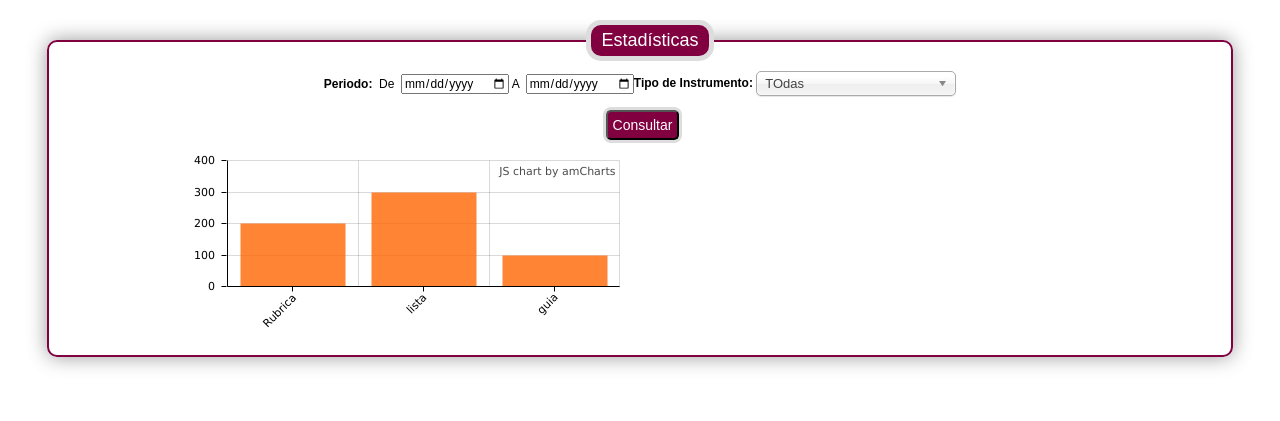
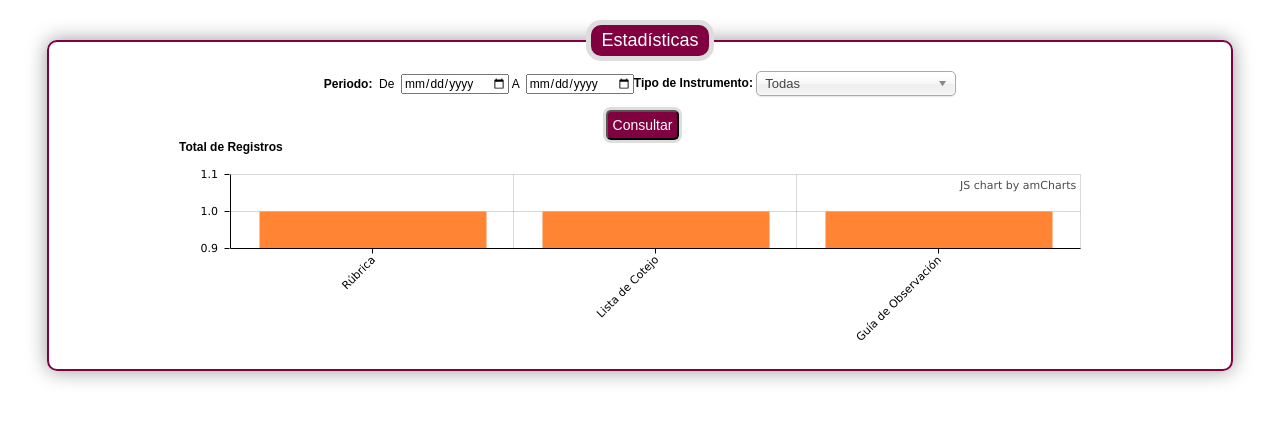
Before and after one commit to solorulo/ttr, a Django app: page /estadisticas in a window 1280 px wide. Shown: the part 174-595 px from the top of the page. Run offline with Django 3.2, Linux system fonts and the light colour scheme; a user stored in the database is signed in; tables that the repository leaves empty hold one stand-in row (values such as "Sample post"); some libraries are stand-ins or nearby versions.

Commit message:
Estadisticas
Grafica de Estadisticas

```diff
--- a/ttr/templates/Estadisticas/estadisticas.html
+++ b/ttr/templates/Estadisticas/estadisticas.html
@@ -14,20 +14,21 @@
 
 
 <script type="text/javascript">
+
             var chart;
 
             var chartData = [
                 {
-                    "instrumento": "Rubrica",
-                    "visits": 200
+                    "instrumento": "Rúbrica",
+                    "visits": {{respuesta.rubricaC}}
                 },
                 {
-                    "instrumento": "lista",
-                    "visits": 300
+                    "instrumento": "Lista de Cotejo",
+                    "visits": {{respuesta.listaC}}
                 },
                 {
-                    "instrumento": "guia",
-                    "visits": 100
+                    "instrumento": "Guía de Observación",
+                    "visits": {{respuesta.guiaC}}
                 }
 
             ];
@@ -70,11 +71,12 @@
 
                 chart.write("chartdiv");
             });
+
         </script>
-       <!-- <script type="text/javascript">
-            var chart;
-            var chartData = [];
-            var chartCursor;
+        <script type="text/javascript">
+            var chart2;
+            var chartData2 = [];
+            var chartCursor2;
 
 
 
@@ -83,24 +85,24 @@
                 generateChartData();
 
                 // SERIAL CHART
-                chart = new AmCharts.AmSerialChart();
-                chart.pathToImages = "../amcharts/images/";
-                chart.dataProvider = chartData;
-                chart.categoryField = "date";
-                chart.balloon.bulletSize = 5;
+                chart2 = new AmCharts.AmSerialChart();
+                chart2.pathToImages = "/static/js/amcharts/images/";
+                chart2.dataProvider = chartData2;
+                chart2.categoryField = "date";
+                chart2.balloon.bulletSize = 5;
 
                 // listen for "dataUpdated" event (fired when chart is rendered) and call zoomChart method when it happens
-                chart.addListener("dataUpdated", zoomChart);
+                chart2.addListener("dataUpdated", zoomChart);
 
                 // AXES
                 // category
-                var categoryAxis = chart.categoryAxis;
-                categoryAxis.parseDates = true; // as our data is date-based, we set parseDates to true
-                categoryAxis.minPeriod = "DD"; // our data is daily, so we set minPeriod to DD
-                categoryAxis.dashLength = 1;
-                categoryAxis.minorGridEnabled = true;
-                categoryAxis.twoLineMode = true;
-                categoryAxis.dateFormats = [{
+                var categoryAxis2 = chart2.categoryAxis;
+                categoryAxis2.parseDates = true; // as our data is date-based, we set parseDates to true
+                categoryAxis2.minPeriod = "DD"; // our data is daily, so we set minPeriod to DD
+                categoryAxis2.dashLength = 1;
+                categoryAxis2.minorGridEnabled = true;
+                categoryAxis2.twoLineMode = true;
+                categoryAxis2.dateFormats = [{
                     period: 'fff',
                     format: 'JJ:NN:SS'
                 }, {
@@ -126,48 +128,53 @@
                     format: 'YYYY'
                 }];
 
-                categoryAxis.axisColor = "#DADADA";
+                categoryAxis2.axisColor = "#DADADA";
 
                 // value
-                var valueAxis = new AmCharts.ValueAxis();
-                valueAxis.axisAlpha = 0;
-                valueAxis.dashLength = 1;
-                chart.addValueAxis(valueAxis);
+                var valueAxis2 = new AmCharts.ValueAxis();
+                valueAxis2.axisAlpha = 0;
+                valueAxis2.dashLength = 1;
+                chart2.addValueAxis(valueAxis2);
 
                 // GRAPH
-                var graph = new AmCharts.AmGraph();
-                graph.title = "red line";
-                graph.valueField = "visits";
-                graph.bullet = "round";
-                graph.bulletBorderColor = "#FFFFFF";
-                graph.bulletBorderThickness = 2;
-                graph.bulletBorderAlpha = 1;
-                graph.lineThickness = 2;
-                graph.lineColor = "#5fb503";
-                graph.negativeLineColor = "#efcc26";
-                graph.hideBulletsCount = 50; // this makes the chart to hide bullets when there are more than 50 series in selection
-                chart.addGraph(graph);
+                var graph2 = new AmCharts.AmGraph();
+                graph2.title = "red line";
+                graph2.valueField = "visits";
+                graph2.bullet = "round";
+                graph2.bulletBorderColor = "#FFFFFF";
+                graph2.bulletBorderThickness = 2;
+                graph2.bulletBorderAlpha = 1;
+                graph2.lineThickness = 2;
+                graph2.lineColor = "#5fb503";
+                graph2.negativeLineColor = "#efcc26";
+                graph2.hideBulletsCount = 50; // this makes the chart to hide bullets when there are more than 50 series in selection
+                chart2.addGraph(graph2);
 
                 // CURSOR
-                chartCursor = new AmCharts.ChartCursor();
-                chartCursor.cursorPosition = "mouse";
-                chartCursor.pan = true; // set it to fals if you want the cursor to work in "select" mode
-                chart.addChartCursor(chartCursor);
+                chartCursor2 = new AmCharts.ChartCursor();
+                chartCursor2.cursorPosition = "mouse";
+                chartCursor2.pan = true; // set it to fals if you want the cursor to work in "select" mode
+                chart2.addChartCursor(chartCursor2);
 
                 // SCROLLBAR
                 var chartScrollbar = new AmCharts.ChartScrollbar();
-                chart.addChartScrollbar(chartScrollbar);
+                chart2.addChartScrollbar(chartScrollbar);
 
-                chart.creditsPosition = "bottom-right";
+                chart2.creditsPosition = "bottom-right";
 
                 // WRITE
-                chart.write("chartdiv2");
+                chart2.write("chartdiv2");
             });
 
             // generate some random data, quite different range
+
+            /*ESTE HACE TODO*/
+
+            //Tenemos que sacar de la base de datos... el día y el número de registros
             function generateChartData() {
                 var firstDate = new Date();
                 firstDate.setDate(firstDate.getDate() - 500);
+
 
                 for (var i = 0; i < 500; i++) {
                     // we create date objects here. In your data, you can have date strings
@@ -178,7 +185,7 @@
 
                     var visits = Math.round(Math.random() * 40) - 20;
 
-                    chartData.push({
+                    chartData2.push({
                         date: newDate,
                         visits: visits
                     });
@@ -188,21 +195,21 @@
             // this method is called when chart is first inited as we listen for "dataUpdated" event
             function zoomChart() {
                 // different zoom methods can be used - zoomToIndexes, zoomToDates, zoomToCategoryValues
-                chart.zoomToIndexes(chartData.length - 40, chartData.length - 1);
+                chart2.zoomToIndexes(chartData2.length - 40, chartData2.length - 1);
             }
 
             // changes cursor mode from pan to select
             function setPanSelect() {
                 if (document.getElementById("rb1").checked) {
-                    chartCursor.pan = false;
-                    chartCursor.zoomable = true;
+                    chartCursor2.pan = false;
+                    chartCursor2.zoomable = true;
                 } else {
-                    chartCursor.pan = true;
+                    chartCursor2.pan = true;
                 }
-                chart.validateNow();
+                chart2.validateNow();
             }
 
-        </script>-->
+        </script>
 	<body>
 		{% include "includes/header.html" %}
 
@@ -224,7 +231,7 @@
                             <td class="td_boton">
                             	<strong> Tipo de Instrumento:</strong>
 	                            	<select name="tipoIns">
-	                            			<option value="0">TOdas</option>
+	                            			<option value="0">Todas</option>
 			                                <option value="1">Rúbrica</option>
 			                                <option value="2">Lista de Cotejo</option>
 			                                <option value="3">Guía de Observación</option>
@@ -235,25 +242,35 @@
                         	<td colspan="3">
                         		<br>
                         		<center>
-                        			<button class="submit">Consultar</button>
+                        			<button class="submit" onclick="generaBarras(); return false;">Consultar</button>
                         		</center>
                         	</td>
                         </tr>
                 </table>
                 <table width="80%">
                 	<tr>
-                		<td width="50%">
+                		<td>
+                			<strong>Total de Registros</strong>
+                		</td>
+
+                	</tr>
+
+                	<tr>
+                		<td width="50%" >
                 			<div id="chartdiv" style="width: 300; height: 200px;"></div>
                 		</td>
+                		<!--
                 		<td>
-                			<!--
+
                 			<div id="chartdiv2" style="width: 300; height: 200px;"></div>
 					        <div style="margin-left:35px;">
 					            <input type="radio" name="group" id="rb1" onclick="setPanSelect()">Select
 					            <input type="radio" checked="true" name="group" id="rb2" onclick="setPanSelect()">Pan
 							</div>
-						-->
+
+
                 		</td>
+                	-->
                 	</tr>
                 </table>
             		</form>
--- a/ttr/templates/index.html
+++ b/ttr/templates/index.html
@@ -7,6 +7,8 @@
     {% include "includes/header.html" %}
     <section>
     	<center>
+    		<br>
+    		<br>
 	        <table>
 	        	<tr>
 	        		<td rowspan="2">
--- a/ttr/ttr_app/views.py
+++ b/ttr/ttr_app/views.py
@@ -607,4 +607,14 @@ def estadisticas(request):
             id_user=request.user.myuser.pk
         except:
             return HttpResponseRedirect("/portal")
-    return render(request, "Estadisticas/estadisticas.html")
+
+    rubricasCount=Rubrica.objects.all().count()
+    listasCount= ListaCotejo.objects.all().count()
+    guiaCount= ListaObservacion.objects.all().count()
+    respuesta={
+        "rubricaC": rubricasCount,
+        "listaC": listasCount,
+        "guiaC": guiaCount,
+        }
+
+    return render(request, "Estadisticas/estadisticas.html", {"respuesta":respuesta})
```
